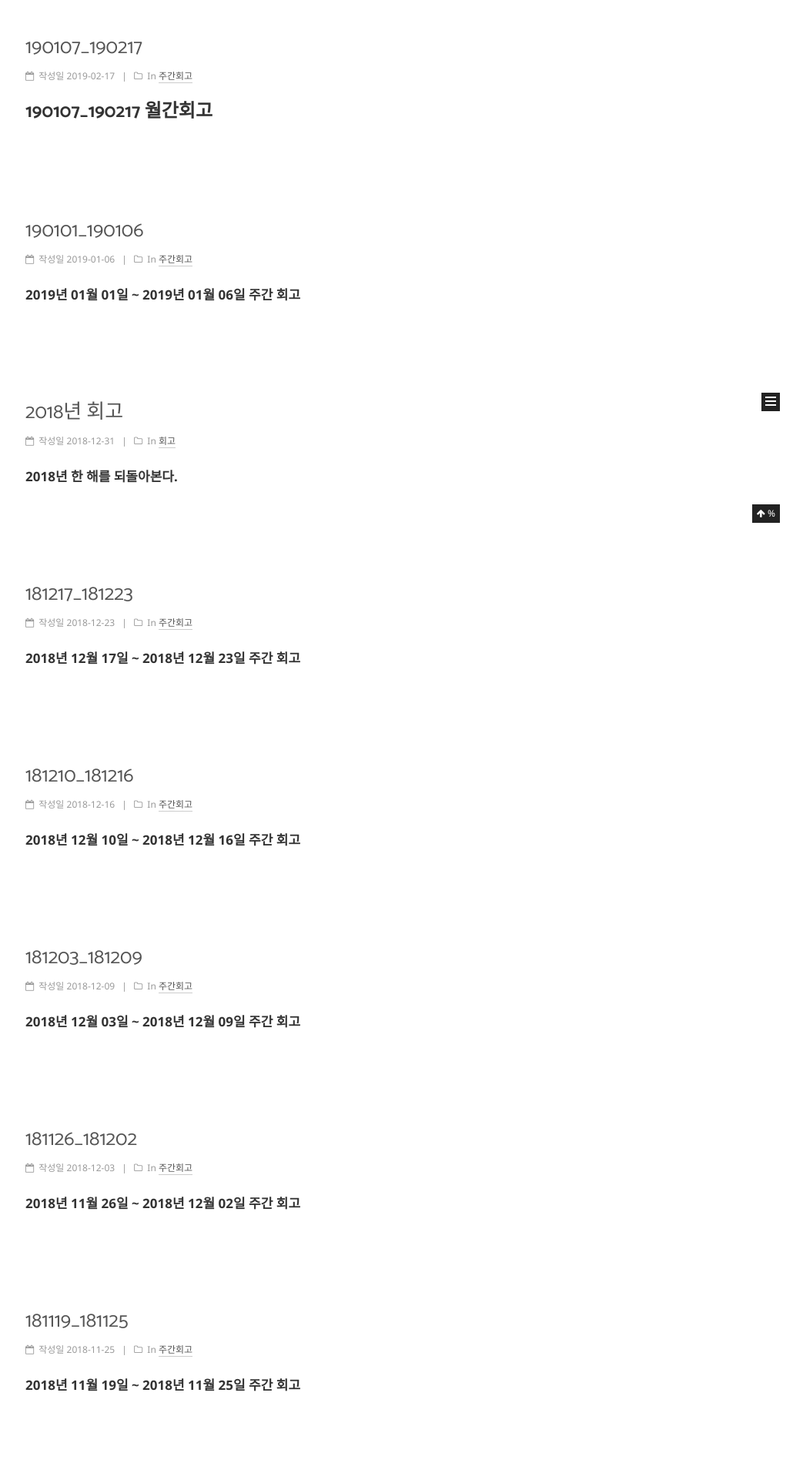
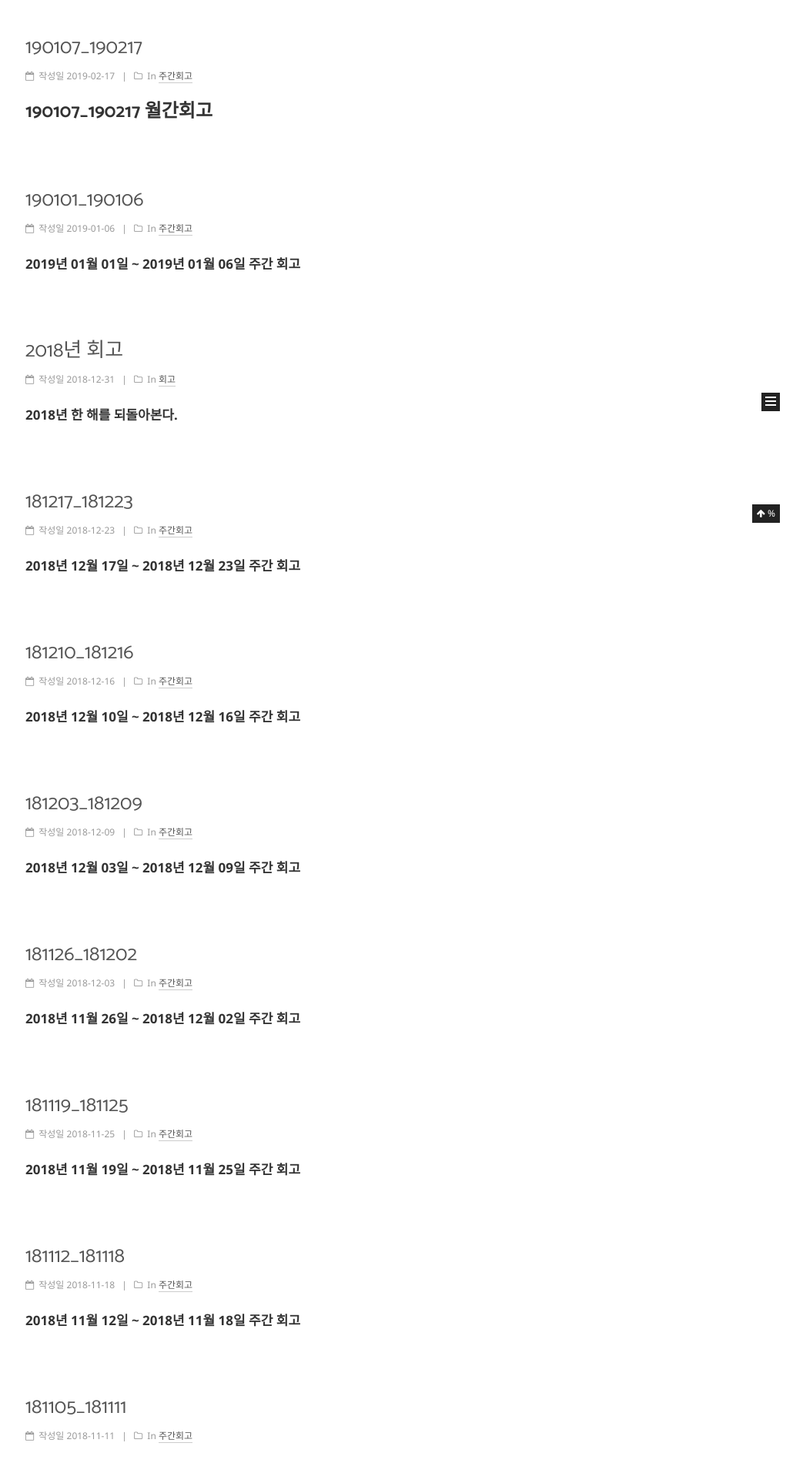
Before and after one commit to gwonsungjun/gwonsungjun.github.io, a Jekyll site: the page built from index.html, in a window 1280 px wide. Shown: the part 321-2221 px from the top of the page at 77% size, without its empty margins (237-1280 px from the left). Built offline with Jekyll 4.4.1, drawn with Linux system fonts in a browser that asks for light colours; the list of posts is cut into pages by our own code.

Commit message:
Update post margin-top : 120px > 80px

```diff
--- a/_sass/_schemes/Mist/_posts-expanded.scss
+++ b/_sass/_schemes/Mist/_posts-expanded.scss
@@ -9,7 +9,7 @@
   }
   .post-eof { display: none; }
 
-  .post { margin-top: 120px; }
+  .post { margin-top: 80px; }
   .post:first-child { margin-top: 0; }
 
   .post-meta {
```
